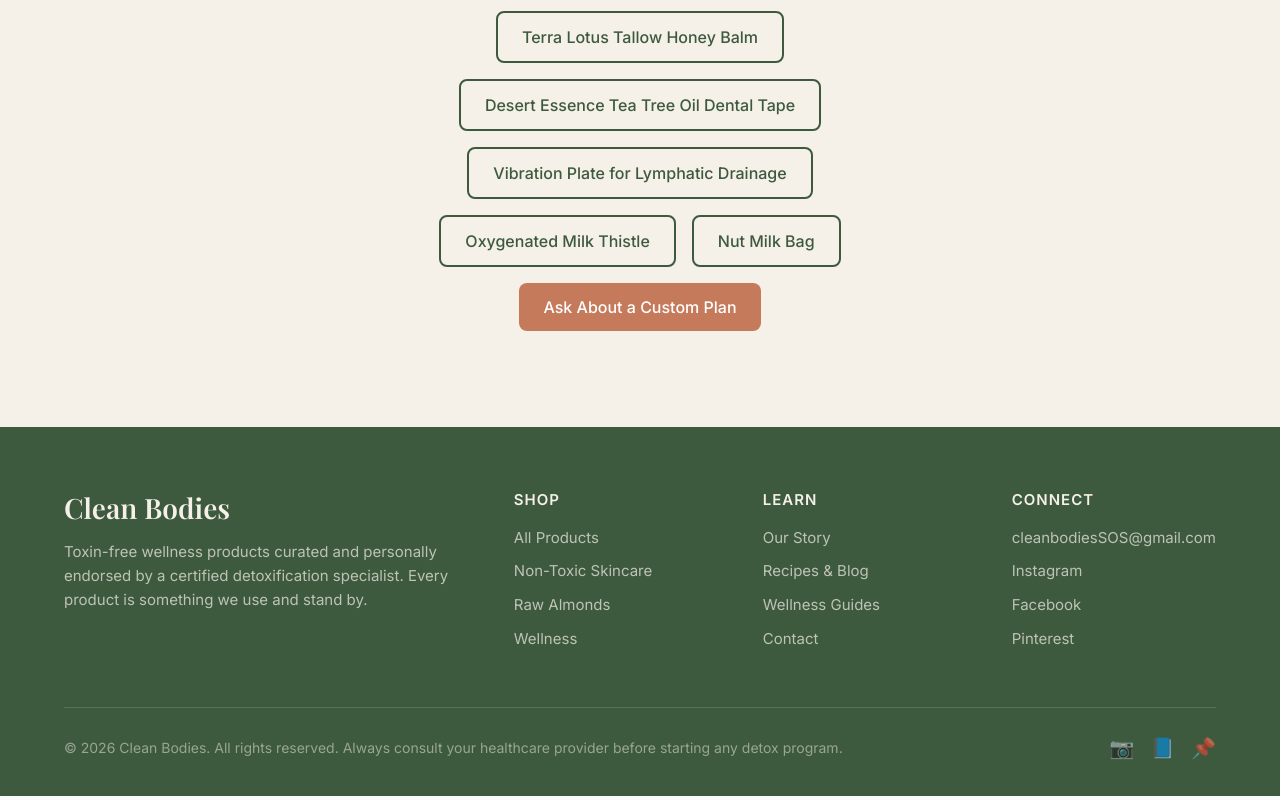
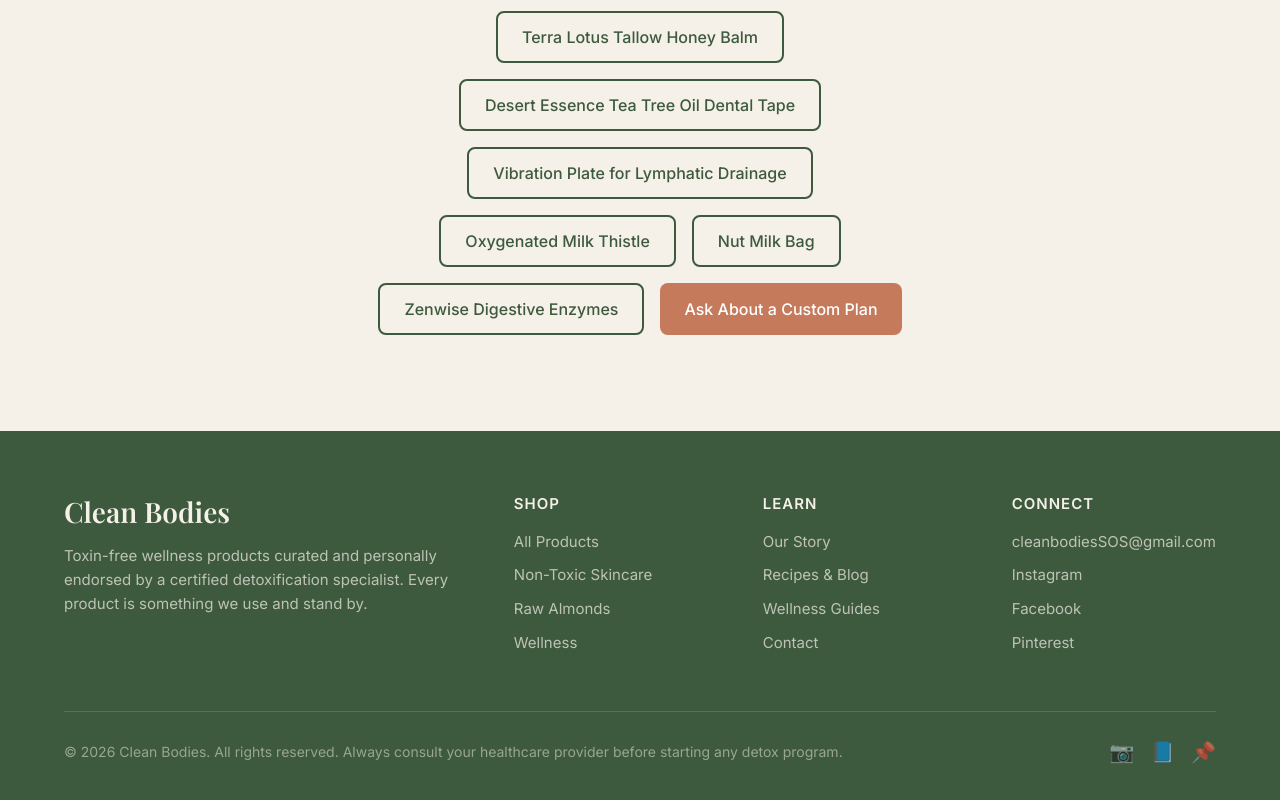
Before and after one commit to laureneisman1833/Yourcleanbody, a React (Vite) app: page /shop/alkaline-water in a window 1280 px wide. Shown: the part 1527-2327 px from the top of the page. Built offline with nearby package versions, Linux system fonts and the light colour scheme.

Commit message:
Add Zenwise Digestive Enzymes product details

```diff
--- a/src/data/products.js
+++ b/src/data/products.js
@@ -125,6 +125,25 @@ export const products = [
     ],
     badge: 'Kitchen',
   },
+    {
+    id: 'digestive-enzymes',
+    category: 'digestion',
+    name: 'Zenwise Digestive Enzymes',
+    tagline: 'Daily digestive support',
+    price: '19.57',
+    amazonUrl: 'https://amzn.to/4vF2h6x',
+    image: '/images/products/IMG_1671.jpeg',
+    description: 'Supports digestion & regularity, promotes a healthy gut microbiome, and enhances nutrient absorption. Formulated with both prebiotics and probiotics for comprehensive digestive support.',
+    features: [
+      'Supports digestion & regularity',
+      'Promotes healthy gut microbiome',
+      'Enhances nutrient absorption',
+      'Contains prebiotics & probiotics',
+      '180 capsules'
+    ],
+    badge: 'Digestion',
+  },
+
 ]
 
 export const categories = [
```
